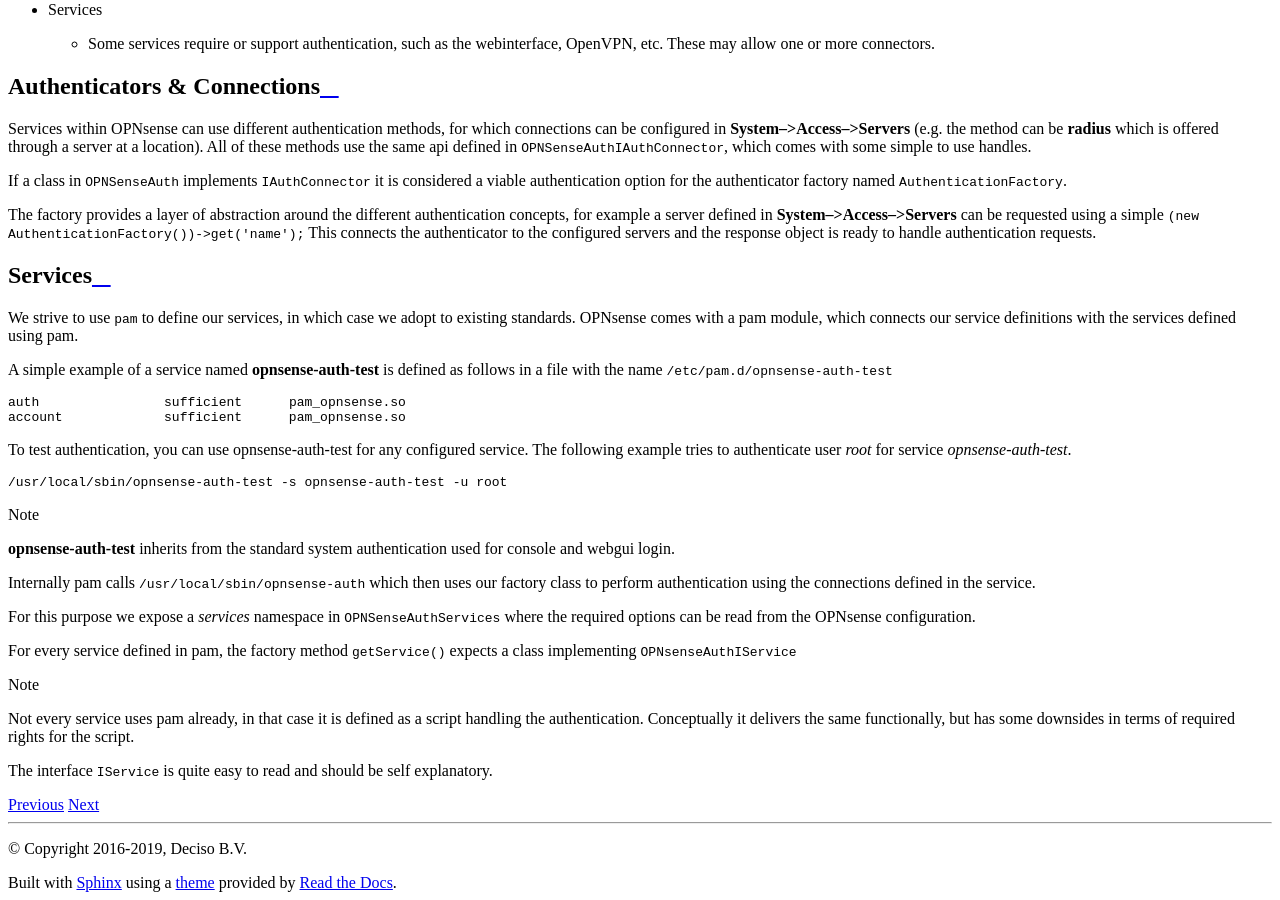
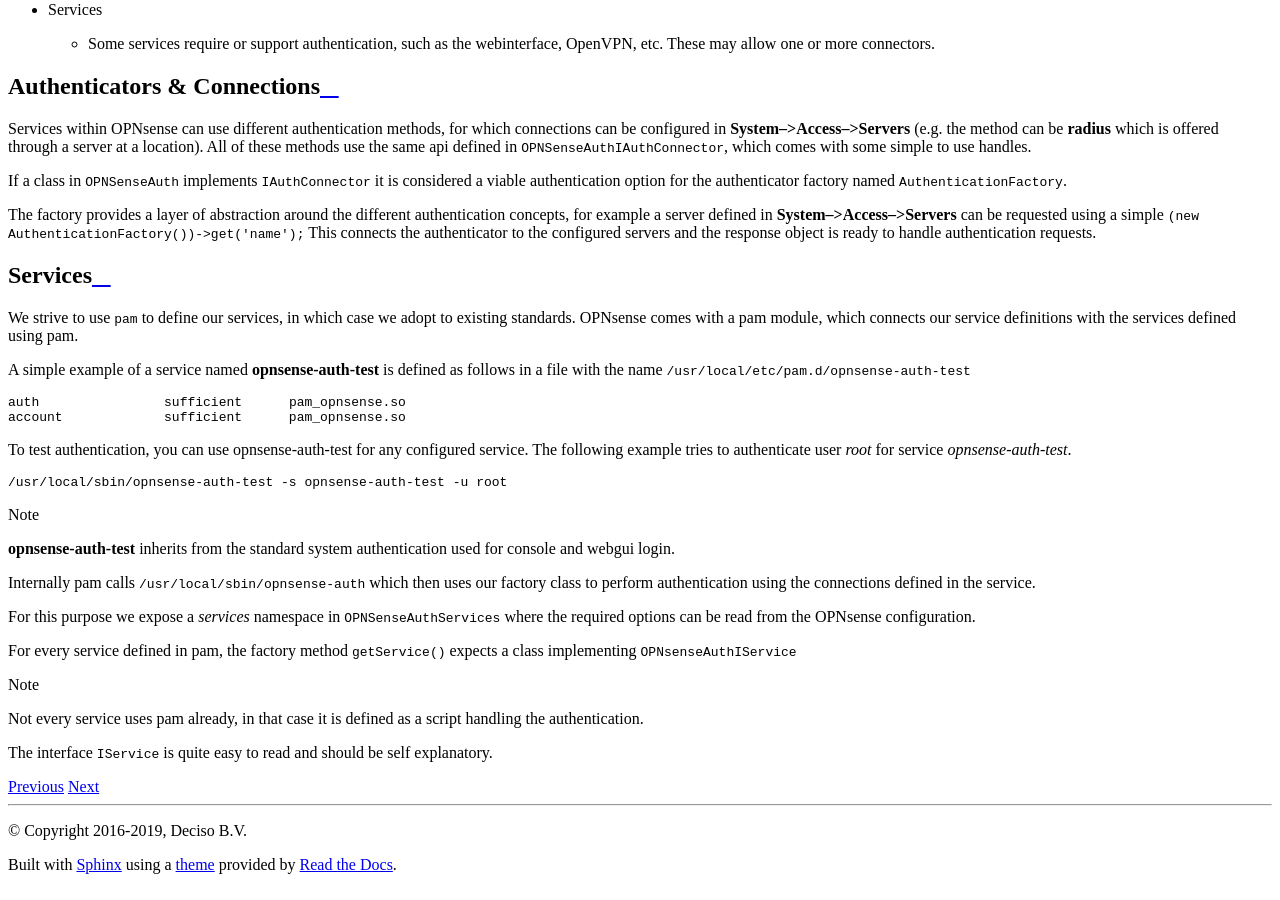
Before and after one commit to opnsense/docs, a Sphinx documentation site: the page built from source/development/components/authentication.rst, in a window 1280 px wide and 900 px high, scrolled down 1596 px. Built offline with Sphinx 7.4.7 and the Read the Docs theme 2.0.0, drawn with Linux system fonts in a browser that asks for light colours.

Commit message:
authentication, process review comments

```diff
--- a/source/development/components/authentication.rst
+++ b/source/development/components/authentication.rst
@@ -48,7 +48,7 @@
 We strive to use :code:`pam` to define our services, in which case we adopt to existing standards.
 OPNsense comes with a pam module, which connects our service definitions with the services defined using pam.
 
-A simple example of a service named **opnsense-auth-test** is defined as follows in a file with the name :code:`/etc/pam.d/opnsense-auth-test`
+A simple example of a service named **opnsense-auth-test** is defined as follows in a file with the name :code:`/usr/local/etc/pam.d/opnsense-auth-test`
 
 .. code-block:: sh
 
@@ -77,7 +77,6 @@
 
 .. Note::
 
-    Not every service uses pam already, in that case it is defined as a script handling the authentication. Conceptually
-    it delivers the same functionally, but has some downsides in terms of required rights for the script.
+    Not every service uses pam already, in that case it is defined as a script handling the authentication.
 
 The interface :code:`IService` is quite easy to read and should be self explanatory.
```
